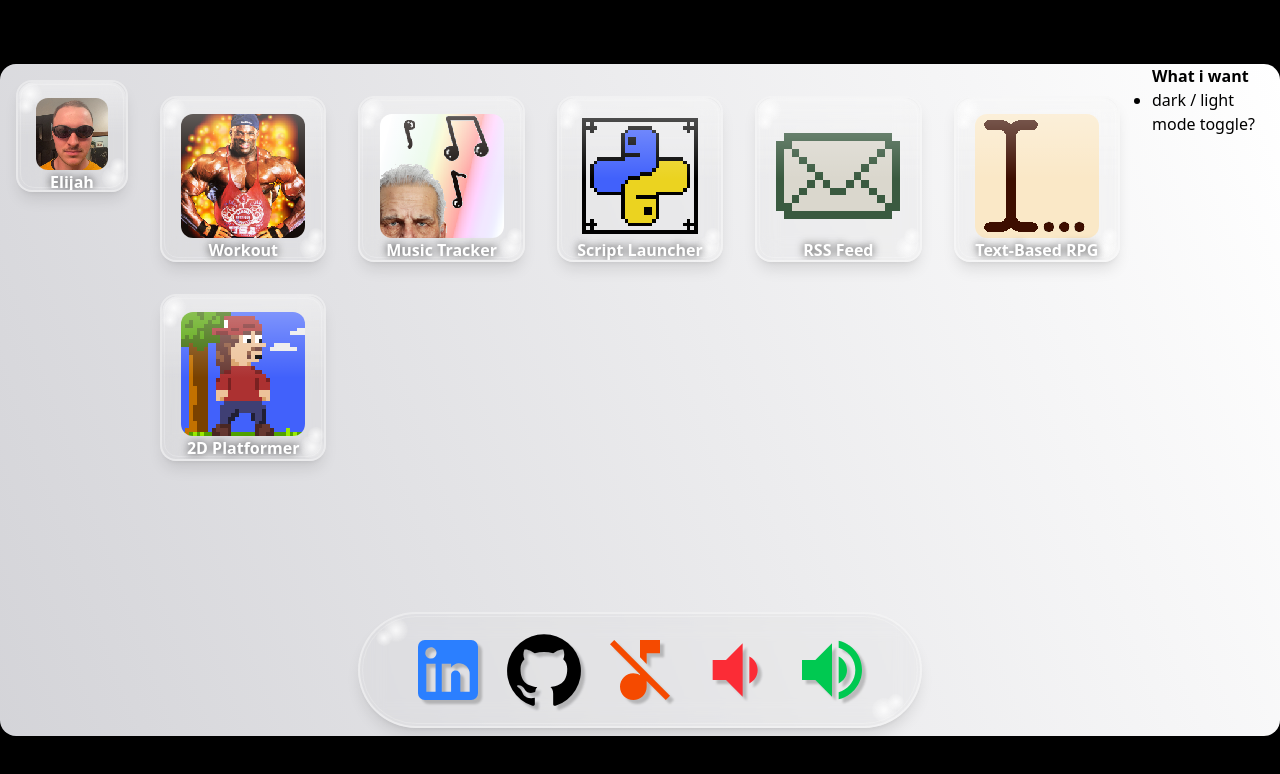
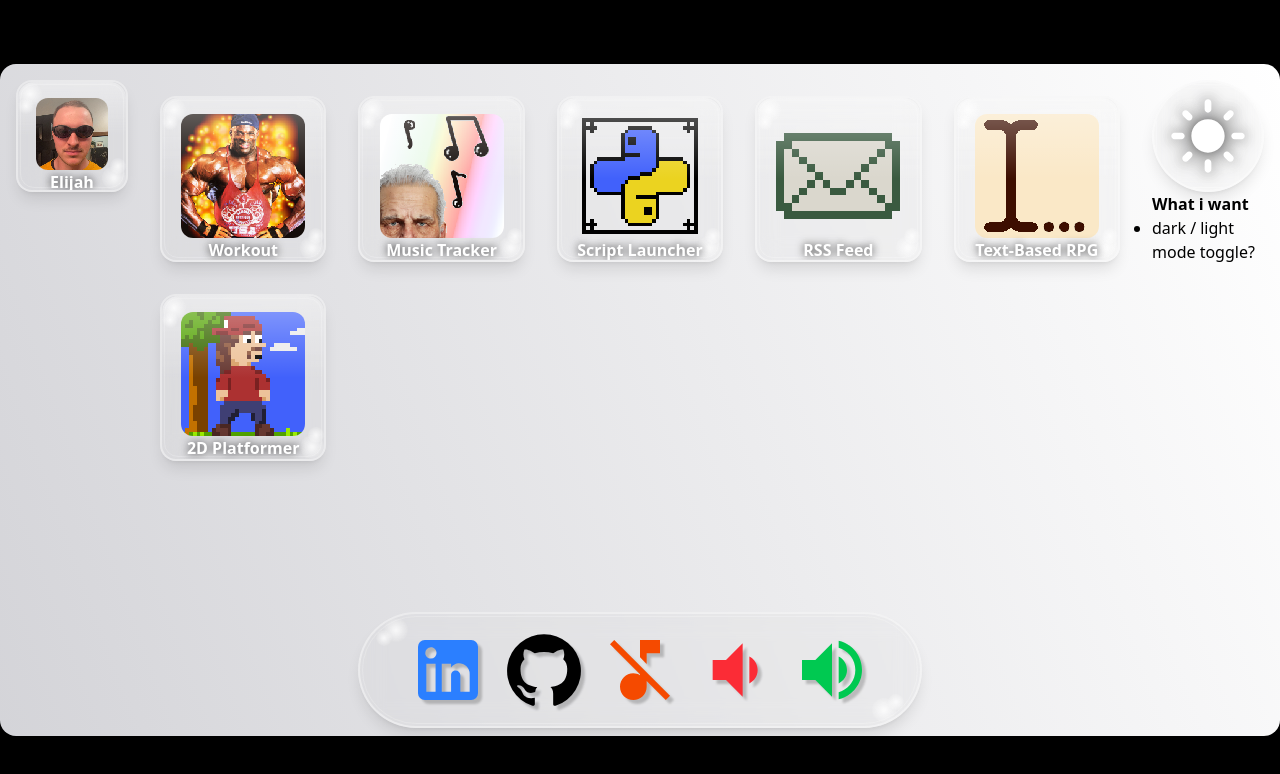
Before and after one commit to elijahgott/newPortfolio, a Next.js app: page / in a window 1280 px wide. Shown: the top 774 px of the page. Built offline with nearby package versions, Linux system fonts and the light colour scheme.

Commit message:
created dark mode toggle component

```diff
--- a/app/about-me/page.tsx
+++ b/app/about-me/page.tsx
@@ -1,5 +1,4 @@
 import Image from "next/image"
-import Link from "next/link"
 
 import Anchor from "../components/Anchor"
 import Bubble from "../components/bubble"
--- /dev/null
+++ b/app/components/darkModeToggle.tsx
@@ -0,0 +1,50 @@
+'use client'
+import { useAudio } from "../utils/audioContext";
+import { playSound } from '../utils/soundManager';
+
+// mui icons
+import LightModeIcon from '@mui/icons-material/LightMode';
+import DarkModeIcon from '@mui/icons-material/DarkMode';
+
+import { useState } from "react";
+
+export default function DarkModeToggle(){
+  const {audioUnlocked} = useAudio()
+  const [isLight, setIsLight] = useState(true)
+
+  return(
+    <button className="select-none flex items-center p-4 w-full aspect-square rounded-full relative bg-zinc-300/15 backdrop-blur-md shadow-lg overflow-hidden border-2 border-white/40
+        hover:scale-105 hover:bg-cyan-400/80 hover:cursor-pointer
+        active:scale-95 active:bg-cyan-500/80
+        transition-all duration-75"
+        onMouseEnter={() => {
+          if(audioUnlocked){
+            playSound('hover')
+          }
+        }}
+        onClick={() => {
+          if(audioUnlocked){
+            playSound('click')
+          }
+          setIsLight(!isLight)
+        }}>
+        {/* top shiny */}
+        {/* <div className='w-full h-[50%] pointer-events-none absolute left-0 top-0 rounded-t-lg bg-linear-to-b from-white/50' /> */}
+        { /* inner border */}
+        <div className="pointer-events-none absolute inset-0.5 rounded-[calc(var(--radius-2xl)-2px)] border border-white/20" />
+        {/* shiny corners */}
+        <div className='pointer-events-none absolute top-4 left-6 bg-radial from-white/80 to-transparent to-75% h-6 w-6 rounded-2xl' />
+        <div className='pointer-events-none absolute top-8 left-4 bg-radial from-white/80 to-transparent to-75% h-4 w-4 rounded-2xl' />
+        <div className='pointer-events-none absolute bottom-4 right-6 bg-radial from-white/80 to-transparent to-80% h-6 w-6 rounded-xl' />
+        <div className='pointer-events-none absolute bottom-8 right-4 bg-radial from-white/80 to-transparent to-80% h-4 w-4 rounded-xl' />
+
+        <div className='flex flex-col items-center w-full '>
+          {isLight ?
+            <LightModeIcon sx={{fontSize: 80}} className="text-white drop-shadow-[0_0_8px_rgba(0,0,0,0.8)]" />
+            :
+            <DarkModeIcon sx={{fontSize: 80}} className="text-white drop-shadow-[0_0_8px_rgba(0,0,0,0.8)]" />
+          }
+        </div>
+    </button>
+  )
+}
--- a/app/page.tsx
+++ b/app/page.tsx
@@ -1,6 +1,7 @@
 'use client'
 import { useEffect } from "react";
 import Channel from "./components/channel";
+import DarkModeToggle from "./components/darkModeToggle";
 
 import { useNav } from "./utils/navContext";
 
@@ -57,7 +58,8 @@ export default function Home() {
             return (<Channel key={c.name} name={c.name} imageSource={c.imageSource} linkTo={c.linkTo} />)
           })}
         </main>
-        <div className="w-[10%]">
+        <div className="w-[10%] pr-4 pt-4 mt-0 h-full">
+          <DarkModeToggle />
           <h1 className="font-bold text-black dark:text-white">What i want</h1>
 
           <ul className="list-disc text-black dark:text-white">
```
